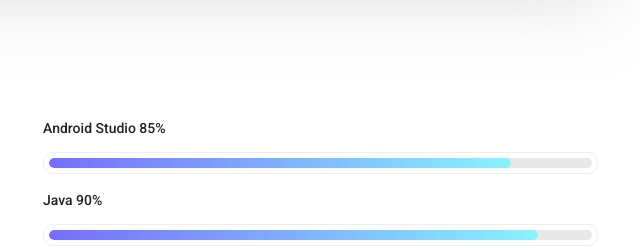
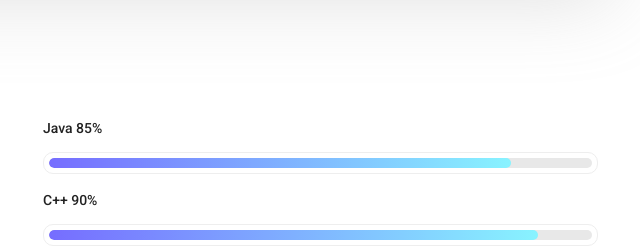
Before and after one commit to evanemran/evanemran.github.io, a plain HTML site: page index.html in a window 1280 px wide. Shown: the part 980-1230 px from the top of the page, 612-1252 px from the left. Drawn offline with Linux system fonts and the light colour scheme.

Commit message:
Update index.html

```diff
--- a/index.html
+++ b/index.html
@@ -116,7 +116,7 @@
         				<div class="tools_expert">
         					<div class="skill_main">
 								<div class="skill_item">
-									<h4>Android Studio <span class="counter">85</span>%</h4>
+									<h4>Java <span class="counter">85</span>%</h4>
 									<div class="progress_br">
 										<div class="progress">
 											<div class="progress-bar" role="progressbar" aria-valuenow="85" aria-valuemin="0" aria-valuemax="100"></div>
@@ -124,7 +124,7 @@
 									</div>
 								</div>
 								<div class="skill_item">
-									<h4>Java <span class="counter">90</span>%</h4>
+									<h4>C++ <span class="counter">90</span>%</h4>
 									<div class="progress_br">
 										<div class="progress">
 											<div class="progress-bar" role="progressbar" aria-valuenow="90" aria-valuemin="0" aria-valuemax="100"></div>
```
